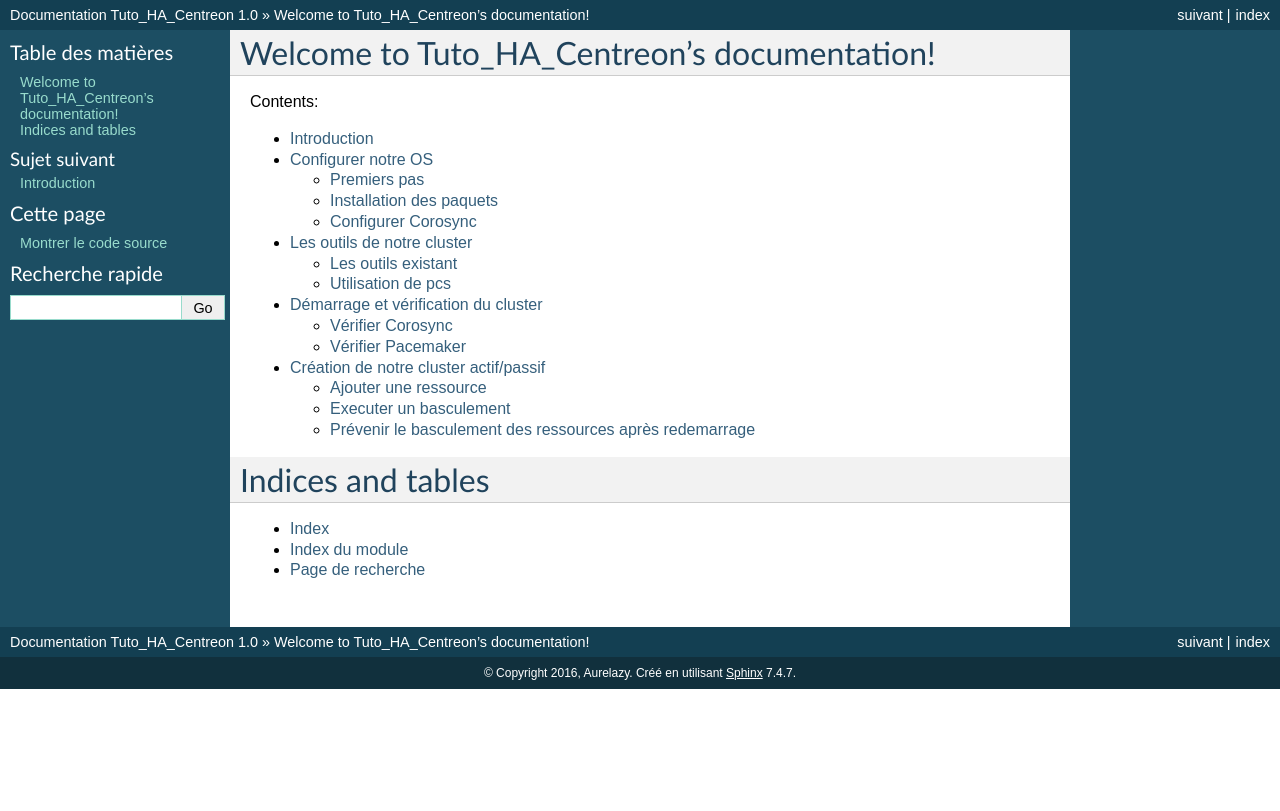
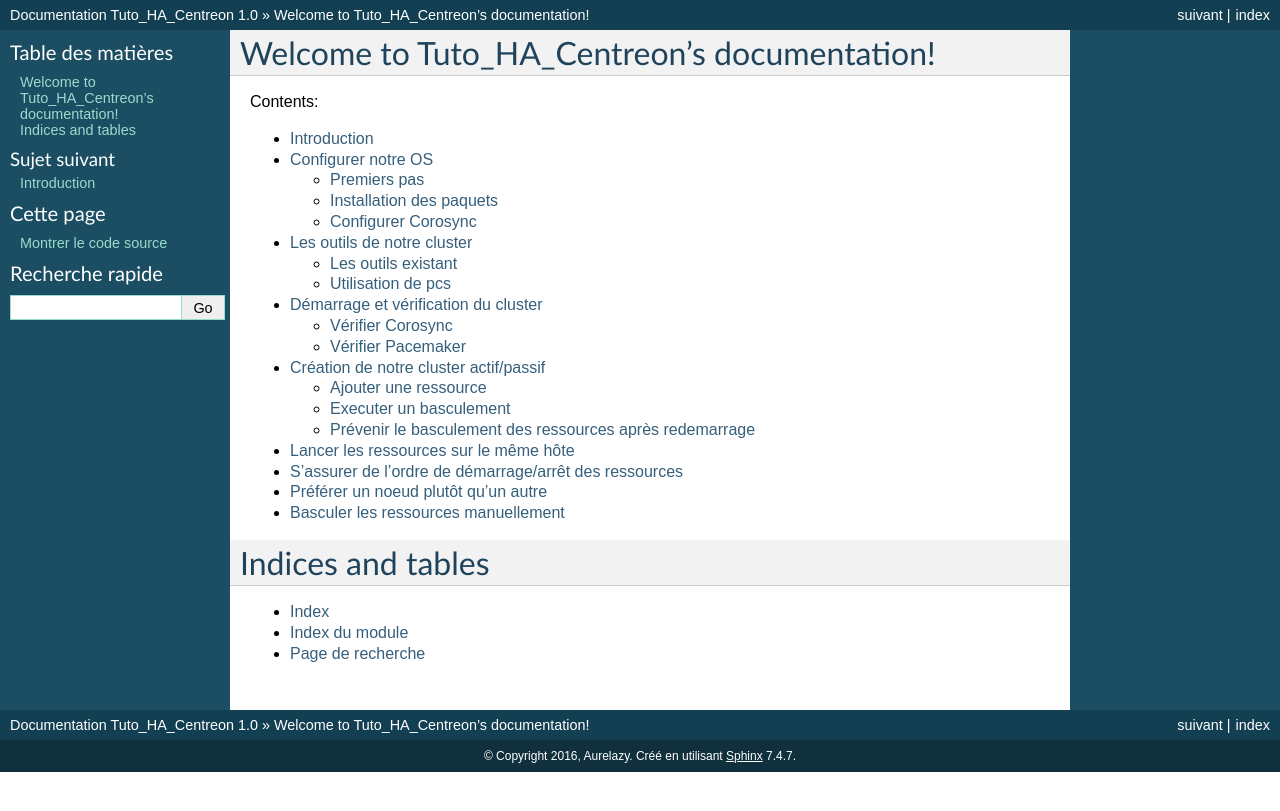
Before and after one commit to aurelazy/Tuto_HA_Centreon, a Sphinx documentation site: the page built from docs/index.rst, in a window 1280 px wide. Shown: the top 811 px of the page. Built offline with Sphinx 7.4.7, drawn with Linux system fonts in a browser that asks for light colours; some of the changed lines change nothing that is shown.

Commit message:
Ajout paragraphe Ajout centreon

```diff
--- /dev/null
+++ b/docs/Ajout_Centreon.rst
@@ -0,0 +1,131 @@
+************************************
+Ajouter Centreon à notre cluster
+*************************************
+
+Nous allons, dans ce chapitre, ajouter les services qui sont liés à CEntreon dans notre cluster.
+La première chose à faire, est de connaître les services qui le font tourner.
+
+Alors, après des années de recherches (et d'études), j'ai trouvé les 3 services qui font que Centreon tourne:
+
+ * cbd
+ * centcore
+ * centengine
+
+Nous avons également besoin de MySQL (ici MariaDB), mais ceci est développé dans un autre chapitre (il est pas encore fait donc pas de lien encore vers celui-ci).
+
+Bon c'est bien beau de connaître les services de Centreon, mais il doit surement y avoir un lien entre ces services donc une priorité sur le démarrage et l'arrêt.
+Et oui, il y a un lien, et bibi à refait des année de recherches la-dessus.
+
+ 1. cbd
+ 2. centcore
+ 3. centengine
+
+
+Ce qui serait pas mal aussi, serait de faire un groupe de ces services, ce qui nous permettrait de ne gerer que le groupe et non service par service.
+Et oui c'est possible et nous allons voir comment le faire.
+
+Mais d'abord, nous devons arrêter les services et les empêcher de démarrer au démarrage du server, car pacemaker/corosync s'en chargeront pour nous:
+
+.. code-block:: bash
+
+    chkconfig cbd off
+    chkconfig centcore off
+    chkconfig centengine off
+    service cbd stop
+    service centcore stop
+    service centengine stop
+
+Voila, nos services sont arrêtés et ne demarrerons plus au démarrage.
+
+.. note:: ATTENTION !! L'arret des services est à faire sur les 2 serveurs, sinon les services tournerons toujours sur un serveur même s'il n'est pas le principal !!
+
+
+Bon maintenant on peut ajouter "Centreon" à notre cluster en créent les ressources:
+
+.. code-block:: bash
+
+    pcs resource create cbd lsb:cbd op monitor interval=30s --group=ClusterCentreon
+    pcs resource create centcore lsb:centcore op monitor interval=30s --group=ClusterCentreon
+    pcs resource create centengine lsb:centengine op monitor interval=30s --group=ClusterCentreon
+
+
+Alors voila ici nous utiliserons le type de ressource ``lsb`` car les scripts "init" de Centreon ne sont pas créé pour ``ocf``
+
+Voici une explication de comment doit être configuré un script init ``LSB`` pour pouvoir fonctionner avec pacemaker/corosync:
+
+`Conformité du script init pour LSB <http://clusterlabs.org/doc/en-US/Pacemaker/1.1/html/PAcemaker_Explained/ap-lsb.html>`_
+
+
+Ensuite, on voit, comme dans le chapitre précédent, que nous demandons de vérifier toutes les 30 secondes l'état de notre service.
+Puis nous ajoutons le service/ressource dans un groupe que nous avons nommé ``ClusterCentreon`` avec l'option "- -group"
+
+Bien sûr, l'ordre dans lequel nous rentrons les ressources dans ce groupe est important !
+Par défaut, la ressource va se placer à la fin.
+Il est toutefois possible de changer cela avec l'option "- -before":
+
+.. code-block:: bash
+
+    pcs resource group add ClusterCentreon cbd --before centcore
+
+
+Bon là, ça ne fonctionne pas forcément comme on le voudrait.
+Si vous faites un petit ``pcs status``, il se pourrait que les ressources soient sur notre "slave" ou qu'elles soient réparties sur les 2.
+Pas super !
+
+On va dire que notre ressource principale est notre ``ClusterIP`` et que toutes les autres ressources doivent démarrer sur le noeud où celle-ci est démarré.
+
+Ce qui bien sûr titille notre réflexion sur le faite qu'avec cette régle, nous avons 2 contraintes:
+
+ 1. ClusterIP doit démarrer avant toutes les autres ressources
+ 2. Toutes les ressources doivent être liées à ClusterIP
+
+
+Lancer les ressources sur le même hôte
+==========================================
+
+Voici comment faire pour que nos ressources se lancent sur le même hôte, comme mis plus haut, nous lanceront toutes les ressources sur la même machine que ClusterIP. Ce qui veut dire que si ClusterIP n'est as démarré les autres ressources ne démarrerons pas.
+
+.. code-block:: bash
+
+    root@CES3-2:~# pcs constraint colocation add ClusterCentreon with ClusterIP INFINITY
+    root@CES3-2:~# pcs constraint
+    Location Constraints:
+    Ordering Constraints:
+    Colocation Constraints:
+      ClusterCentreon with ClusterIP (score:INFINITY
+
+
+S'assurer de l'ordre de démarrage/arrêt des ressources
+========================================================
+
+Comme dis plus haut, ClusterIP doit être la première ressource démarré sur le noeud:
+
+.. code-block:: bash
+
+    root@CES3-2:~# pcs constaint order ClusterIP then ClusterCentreon
+    root@CES3-2:~# pcs constraint
+    Location Constraints:
+    Ordering Constraints:
+      start ClusterIP then start ClusterCentreon (kind:Mandatory)
+    Colocation Constraints:
+      ClusterCentreon with ClusterIP (score:INFINITY
+
+Préférer un noeud plutôt qu'un autre
+==========================================
+
+Pacemaker ne va pas par lui même décider qu'elle machine est la mieux pour être l'hôte principal de notre cluster, il va falloir lui dire:
+
+.. code-block:: bash
+
+    root@CES3-2:~# pcs constraint location ClusterCentreon prefers CES3-2=50
+
+
+Bon bon bon ! J'ai fais un ``pcs status`` et mes ressources sont encore sur "CES3-2-slave" ! POURQUOI ??
+
+Rappelez-vous ! nous avions mis notre "stickiness" à 100, donc avec un score de 50 nous sommes en dessous, nous ne passerons donc pas sur notre noeud préféré automatiquement, et le downtime alors !
+
+Nous devons le faire manuellement.
+
+
+Basculer les ressources manuellement
+=======================================
--- a/docs/index.rst
+++ b/docs/index.rst
@@ -16,6 +16,7 @@
    Outil_admin
    Demarrage_cluster
    Creer_cluster
+   Ajout_Centreon
 
 
 Indices and tables
```
